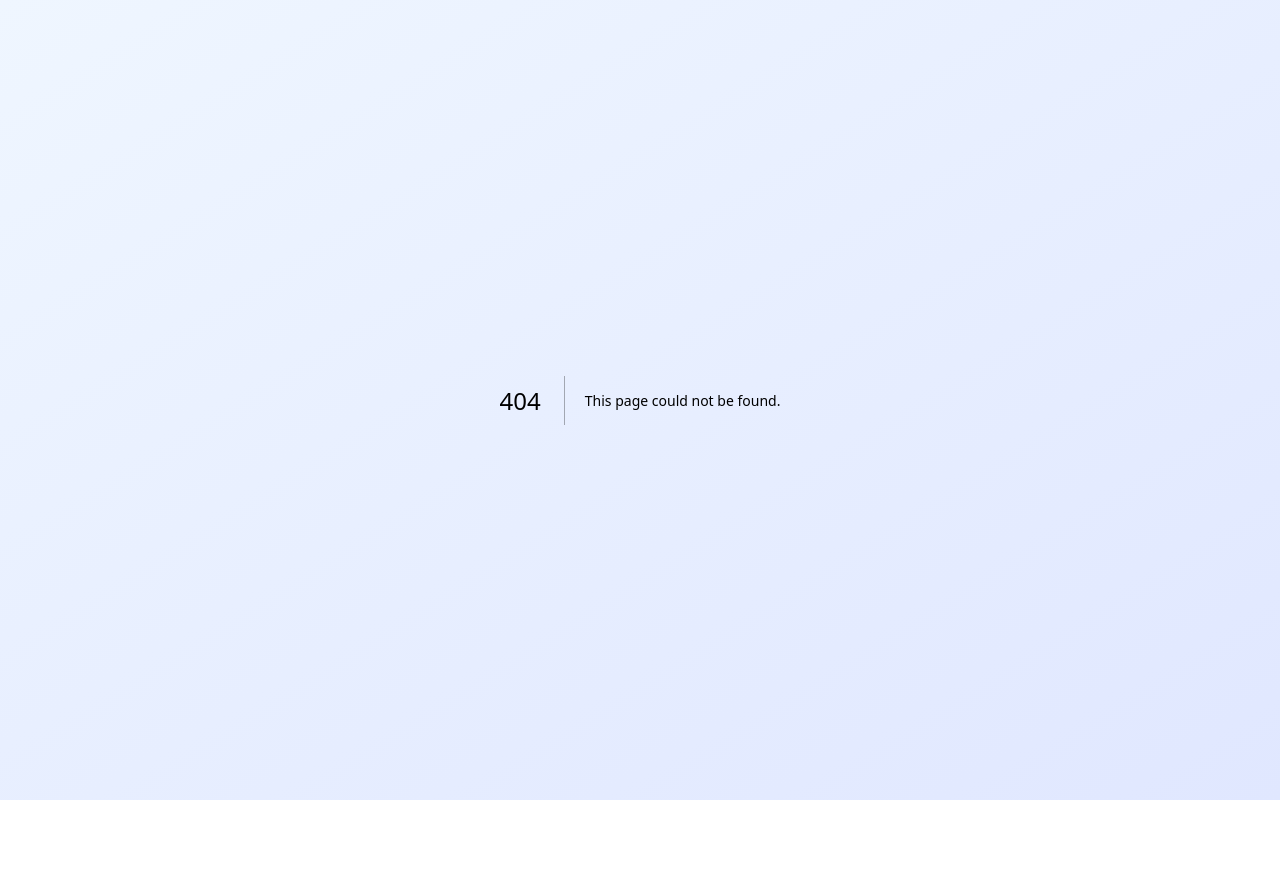
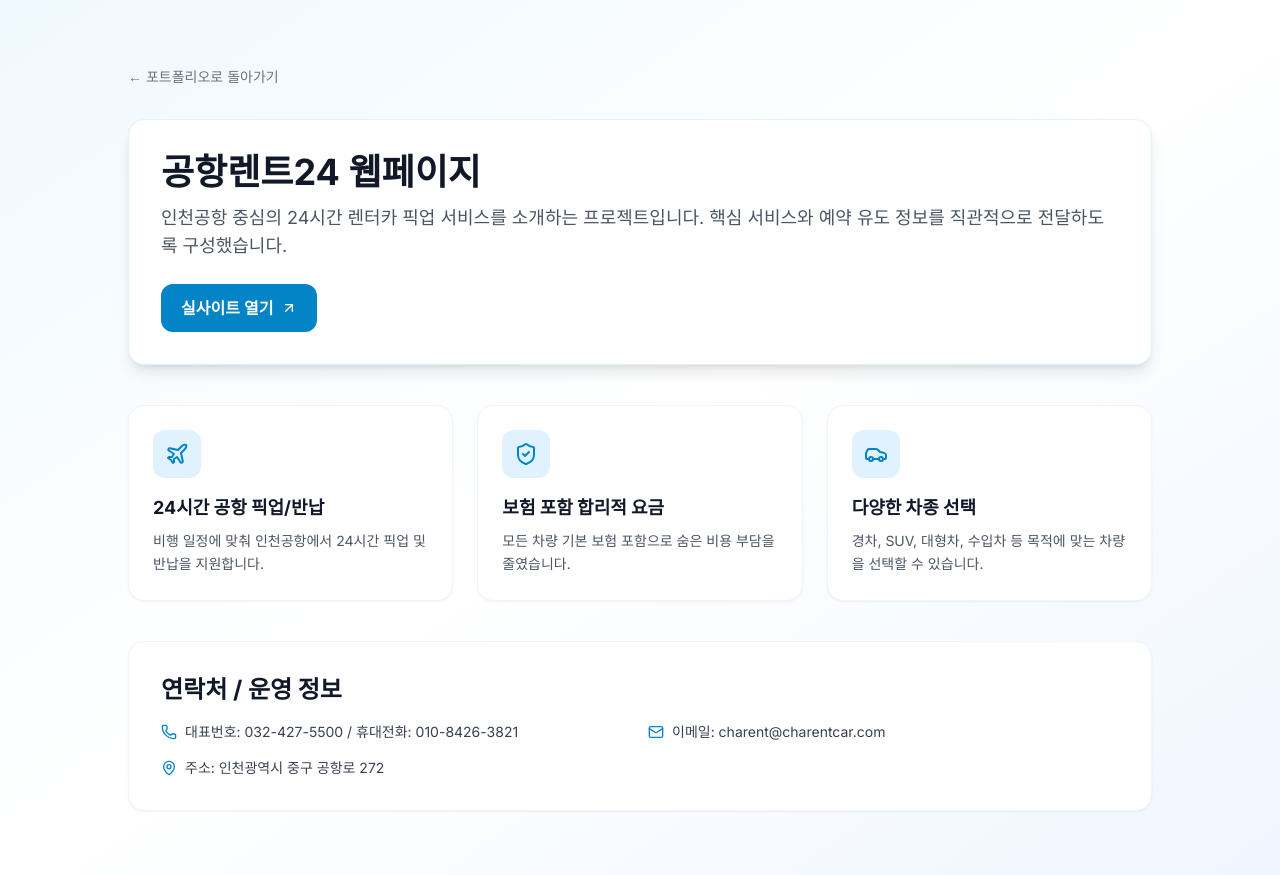
Before and after one commit to sky4564/Byungmin.me, a Next.js app: page /projects/airportrent24 in a window 1280 px wide. Before the commit this address had no page. Before the commit the page ends 800 px from the top, so only its background shows below. Built offline with nearby package versions, Linux system fonts and the light colour scheme.

Commit message:
포폴수정

```diff
--- a/app/page.tsx
+++ b/app/page.tsx
@@ -42,54 +42,67 @@ export default function PortfolioHome() {
             {/* Charentcar Project - 메인 프로젝트로 강조 */}
             <Link
               href="/charentcar"
-              className="group block md:col-span-2 lg:col-span-2"
+              className="group block"
             >
-              <div className="p-8 bg-gradient-to-br from-green-50 to-emerald-100 rounded-2xl border-2 border-green-200 shadow-lg transition-all duration-300 hover:shadow-2xl hover:border-green-300 hover:scale-105">
-                <div className="flex justify-between items-start mb-6">
-                  <div className="flex justify-center items-center w-16 h-16 bg-green-500 rounded-2xl">
-                    <Briefcase className="w-8 h-8 text-white" />
+              <div className="h-full min-h-[320px] p-6 bg-gradient-to-br from-green-50 to-emerald-100 rounded-2xl border-2 border-green-200 shadow-lg transition-all duration-300 hover:shadow-2xl hover:border-green-300 hover:scale-105 flex flex-col">
+                <div className="flex justify-between items-start mb-4">
+                  <div className="flex justify-center items-center w-12 h-12 bg-green-500 rounded-xl">
+                    <Briefcase className="w-6 h-6 text-white" />
                   </div>
-                  <ExternalLink className="w-6 h-6 text-green-600 transition-transform group-hover:translate-x-1 group-hover:-translate-y-1" />
+                  <ExternalLink className="w-5 h-5 text-green-600 transition-transform group-hover:translate-x-1 group-hover:-translate-y-1" />
                 </div>
 
-                <h3 className="mb-4 text-2xl font-bold text-gray-900">차렌터카 정보 시스템 (CIS)</h3>
-                <p className="mb-6 text-gray-600 leading-relaxed">
+                <h3 className="mb-3 text-lg font-bold text-gray-900">차렌터카 정보 시스템 (CIS)</h3>
+                <p className="mb-4 text-sm text-gray-600 leading-relaxed">
                   렌터카 업무의 모든 과정을 디지털화한 통합 관리 시스템입니다.
                   견적 계산, 예약 관리, 차량 조회, 은행 API 연동 등 실무에 필요한
                   모든 기능을 하나의 플랫폼에서 제공합니다.
                 </p>
 
-                <div className="flex justify-between items-end">
+                <div className="flex justify-between items-end mt-auto">
                   <div className="flex flex-wrap gap-2">
-                    <span className="px-3 py-1 text-xs font-medium text-green-700 bg-green-200 rounded-full">Next.js</span>
-                    <span className="px-3 py-1 text-xs font-medium text-green-700 bg-green-200 rounded-full">TypeScript</span>
-                    <span className="px-3 py-1 text-xs font-medium text-green-700 bg-green-200 rounded-full">Tailwind</span>
+                    <span className="px-2 py-1 text-xs font-medium text-green-700 bg-green-200 rounded-full">Next.js</span>
+                    <span className="px-2 py-1 text-xs font-medium text-green-700 bg-green-200 rounded-full">TypeScript</span>
+                    <span className="px-2 py-1 text-xs font-medium text-green-700 bg-green-200 rounded-full">Tailwind</span>
                   </div>
-                  <div className="flex items-center text-green-600 font-semibold group-hover:translate-x-2 transition-transform">
+                  <div className="flex items-center text-sm text-green-600 font-semibold group-hover:translate-x-1 transition-transform">
                     <span>프로젝트 보기</span>
-                    <ArrowRight className="ml-2 w-4 h-4" />
+                    <ArrowRight className="ml-1 w-4 h-4" />
                   </div>
                 </div>
               </div>
             </Link>
 
             {/* 다른 프로젝트들 - 준비중 */}
-            <div className="p-6 bg-white rounded-2xl border border-gray-200 shadow-sm">
-              <div className="flex justify-center items-center mb-4 w-12 h-12 bg-gray-100 rounded-lg">
-                <Code2 className="w-6 h-6 text-gray-400" />
+            <Link href="/projects/airportrent24" className="group block">
+              <div className="h-full min-h-[320px] p-6 bg-gradient-to-br from-sky-50 to-blue-100 rounded-2xl border-2 border-sky-200 shadow-lg transition-all duration-300 hover:shadow-2xl hover:border-sky-300 hover:scale-105 flex flex-col">
+                <div className="flex justify-between items-start mb-4">
+                  <div className="flex justify-center items-center w-12 h-12 bg-sky-500 rounded-xl">
+                    <Code2 className="w-6 h-6 text-white" />
+                  </div>
+                  <ExternalLink className="w-5 h-5 text-sky-600 transition-transform group-hover:translate-x-1 group-hover:-translate-y-1" />
+                </div>
+                <h3 className="mb-3 text-lg font-bold text-gray-900">공항렌트24 웹페이지</h3>
+                <p className="mb-4 text-sm text-gray-600">24시간 인천공항 픽업 중심의 렌터카 서비스 소개 페이지입니다.</p>
+                <div className="flex flex-wrap gap-2 mt-auto mb-4">
+                  <span className="px-2 py-1 text-xs font-medium text-sky-700 bg-sky-200 rounded-full">HTML</span>
+                  <span className="px-2 py-1 text-xs font-medium text-sky-700 bg-sky-200 rounded-full">CSS</span>
+                  <span className="px-2 py-1 text-xs font-medium text-sky-700 bg-sky-200 rounded-full">JavaScript</span>
+                </div>
+                <div className="flex items-center text-sm font-semibold text-sky-600 group-hover:translate-x-1 transition-transform">
+                  <span>프로젝트 보기</span>
+                  <ArrowRight className="ml-1 w-4 h-4" />
+                </div>
               </div>
-              <h3 className="mb-3 text-lg font-bold text-gray-900">프로젝트 #2</h3>
-              <p className="mb-4 text-sm text-gray-600">다음 프로젝트를 준비중입니다...</p>
-              <span className="px-3 py-1 text-xs text-gray-500 bg-gray-100 rounded-full">준비중</span>
-            </div>
+            </Link>
 
-            <div className="p-6 bg-white rounded-2xl border border-gray-200 shadow-sm">
+            <div className="h-full min-h-[320px] p-6 bg-white rounded-2xl border border-gray-200 shadow-sm flex flex-col">
               <div className="flex justify-center items-center mb-4 w-12 h-12 bg-gray-100 rounded-lg">
                 <Code2 className="w-6 h-6 text-gray-400" />
               </div>
               <h3 className="mb-3 text-lg font-bold text-gray-900">프로젝트 #3</h3>
               <p className="mb-4 text-sm text-gray-600">다음 프로젝트를 준비중입니다...</p>
-              <span className="px-3 py-1 text-xs text-gray-500 bg-gray-100 rounded-full">준비중</span>
+              <span className="px-3 py-1 mt-auto text-xs text-gray-500 bg-gray-100 rounded-full w-fit">준비중</span>
             </div>
 
           </div>
@@ -101,9 +114,14 @@ export default function PortfolioHome() {
         <div className="mx-auto max-w-2xl text-center">
           <h2 className="mb-8 text-3xl font-bold text-gray-900">연락하기</h2>
           <div className="flex justify-center space-x-6">
-            <a href="mailto:your.email@example.com" className="flex items-center px-6 py-3 space-x-2 text-blue-600 bg-blue-50 rounded-lg transition-colors hover:bg-blue-100">
+            <a
+              href="https://mail.google.com/mail/?view=cm&fs=1&to=qw486512@gmail.com"
+              target="_blank"
+              rel="noopener noreferrer"
+              className="flex items-center px-6 py-3 space-x-2 text-blue-600 bg-blue-50 rounded-lg transition-colors hover:bg-blue-100"
+            >
               <Mail className="w-5 h-5" />
-              <span>이메일</span>
+              <span>qw486512@gmail.com</span>
             </a>
             <a href="https://github.com/sky4564" target="_blank" rel="noopener noreferrer" className="flex items-center px-6 py-3 space-x-2 text-gray-700 bg-gray-100 rounded-lg transition-colors hover:bg-gray-200">
               <ExternalLink className="w-5 h-5" />
--- /dev/null
+++ b/app/projects/airportrent24/page.tsx
@@ -0,0 +1,84 @@
+import { Plane, ShieldCheck, Car, Phone, Mail, MapPin, ArrowUpRight } from 'lucide-react'
+import Link from 'next/link'
+
+const services = [
+  {
+    title: '24시간 공항 픽업/반납',
+    description: '비행 일정에 맞춰 인천공항에서 24시간 픽업 및 반납을 지원합니다.',
+    icon: Plane,
+  },
+  {
+    title: '보험 포함 합리적 요금',
+    description: '모든 차량 기본 보험 포함으로 숨은 비용 부담을 줄였습니다.',
+    icon: ShieldCheck,
+  },
+  {
+    title: '다양한 차종 선택',
+    description: '경차, SUV, 대형차, 수입차 등 목적에 맞는 차량을 선택할 수 있습니다.',
+    icon: Car,
+  },
+]
+
+export default function AirportRent24ProjectPage() {
+  return (
+    <main className="min-h-screen bg-gradient-to-br from-sky-50 via-white to-blue-50">
+      <section className="container px-4 py-16 mx-auto">
+        <div className="mx-auto max-w-5xl">
+          <Link href="/" className="inline-flex items-center mb-8 text-sm text-gray-500 hover:text-sky-600">
+            ← 포트폴리오로 돌아가기
+          </Link>
+
+          <div className="p-8 mb-10 bg-white rounded-2xl border border-sky-100 shadow-lg">
+            <h1 className="mb-3 text-4xl font-bold text-gray-900">공항렌트24 웹페이지</h1>
+            <p className="mb-6 text-lg text-gray-600">
+              인천공항 중심의 24시간 렌터카 픽업 서비스를 소개하는 프로젝트입니다.
+              핵심 서비스와 예약 유도 정보를 직관적으로 전달하도록 구성했습니다.
+            </p>
+            <a
+              href="https://airportrent24.kr/"
+              target="_blank"
+              rel="noopener noreferrer"
+              className="inline-flex items-center px-5 py-3 font-semibold text-white bg-sky-600 rounded-xl transition-colors hover:bg-sky-700"
+            >
+              실사이트 열기
+              <ArrowUpRight className="ml-2 w-4 h-4" />
+            </a>
+          </div>
+
+          <div className="grid grid-cols-1 gap-6 mb-10 md:grid-cols-3">
+            {services.map((service) => {
+              const Icon = service.icon
+              return (
+                <article key={service.title} className="p-6 bg-white rounded-2xl border border-gray-100 shadow-sm">
+                  <div className="flex justify-center items-center mb-4 w-12 h-12 bg-sky-100 rounded-xl">
+                    <Icon className="w-6 h-6 text-sky-600" />
+                  </div>
+                  <h2 className="mb-2 text-lg font-bold text-gray-900">{service.title}</h2>
+                  <p className="text-sm leading-relaxed text-gray-600">{service.description}</p>
+                </article>
+              )
+            })}
+          </div>
+
+          <section className="p-8 bg-white rounded-2xl border border-gray-100 shadow-sm">
+            <h2 className="mb-4 text-2xl font-bold text-gray-900">연락처 / 운영 정보</h2>
+            <div className="grid grid-cols-1 gap-4 text-sm text-gray-700 md:grid-cols-2">
+              <div className="flex items-start">
+                <Phone className="mt-0.5 mr-2 w-4 h-4 text-sky-600" />
+                <span>대표번호: 032-427-5500 / 휴대전화: 010-8426-3821</span>
+              </div>
+              <div className="flex items-start">
+                <Mail className="mt-0.5 mr-2 w-4 h-4 text-sky-600" />
+                <span>이메일: charent@charentcar.com</span>
+              </div>
+              <div className="flex items-start md:col-span-2">
+                <MapPin className="mt-0.5 mr-2 w-4 h-4 text-sky-600" />
+                <span>주소: 인천광역시 중구 공항로 272</span>
+              </div>
+            </div>
+          </section>
+        </div>
+      </section>
+    </main>
+  )
+}
```
